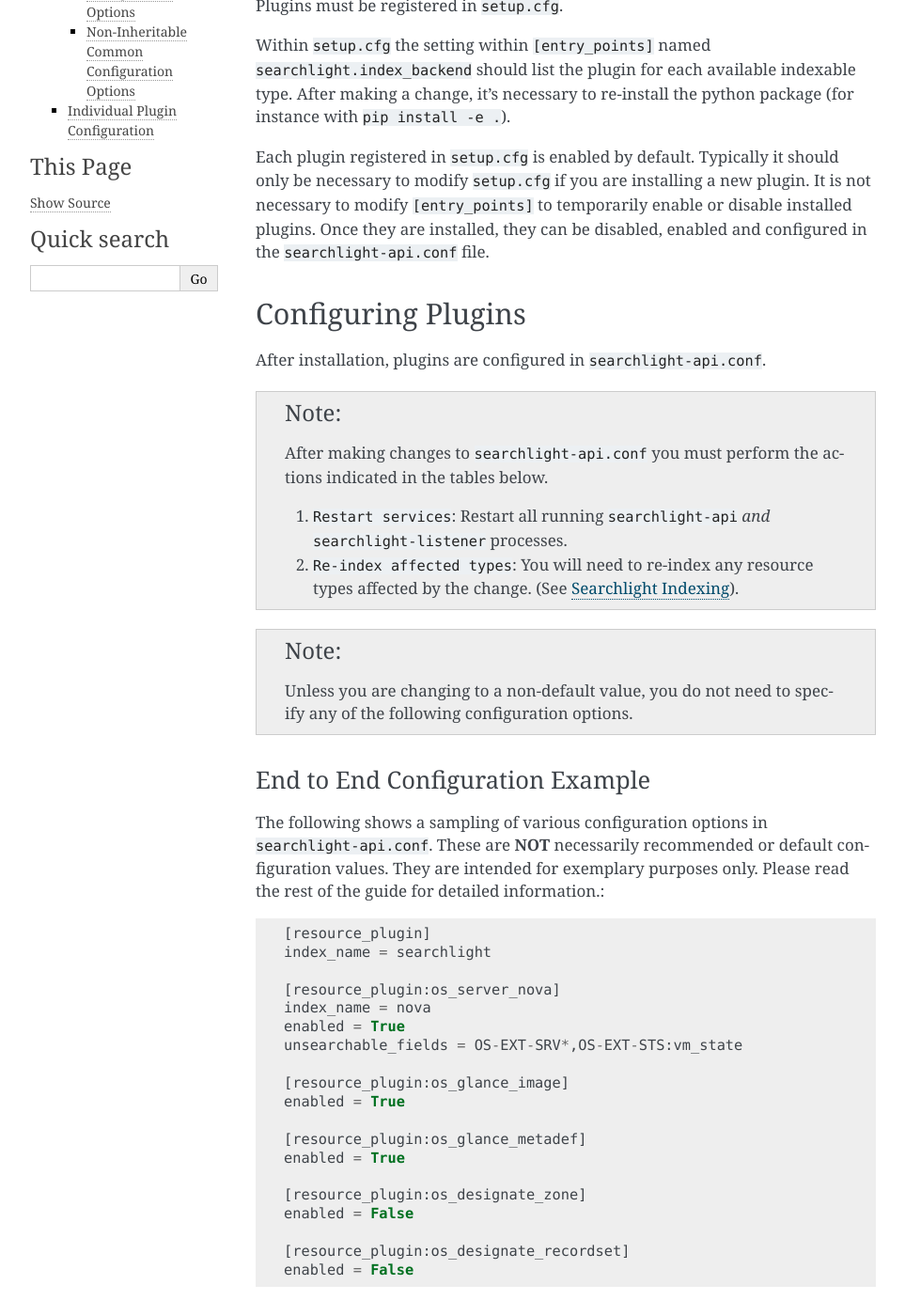
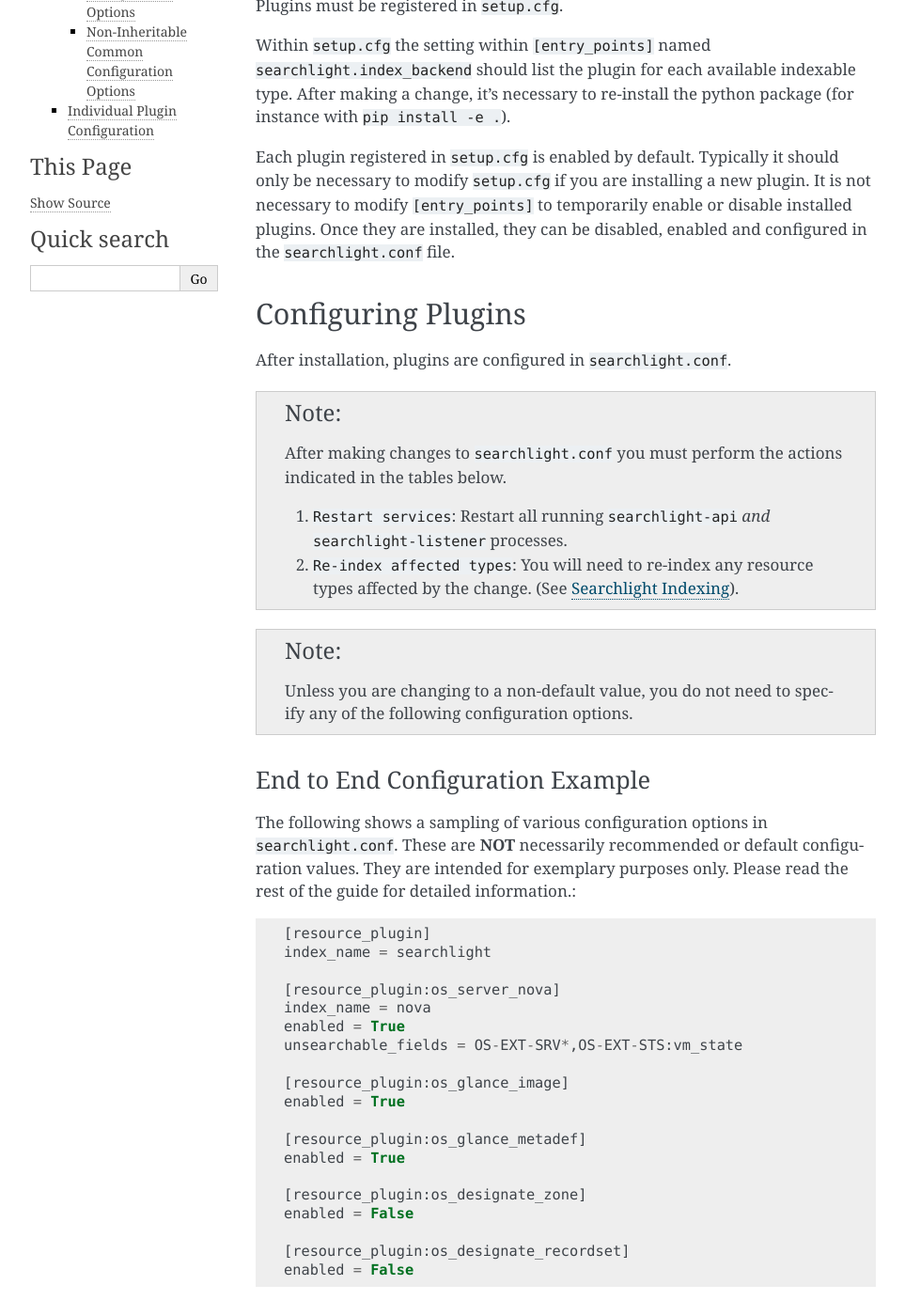
Before and after one commit to openstack-archive/searchlight, a Sphinx documentation site: the page built from doc/source/plugins.rst, in a window 1280 px wide and 1400 px high, scrolled down 302 px. Shown: the whole window at 94% size, without its empty margins (148-1111 px from the left). Built offline with Sphinx 7.4.7, drawn with Linux system fonts in a browser that asks for light colours; formulas are drawn with MathJax 3; the version number is read from the project's files by our own code; some of the changed text lies outside the part shown.

Commit message:
Rename default config
The default config file for searchlight is searchlight-api.conf despite
the fact it's used by the listener as well. It makes more sense to
rename the default to searchlight.conf.

Change-Id: I91744f02a27faa00f5ce082557cf78bf911fb085
Closes-bug: #1515015

```diff
--- a/doc/source/plugins.rst
+++ b/doc/source/plugins.rst
@@ -36,16 +36,16 @@ Each plugin registered in ``setup.cfg`` is enabled by default. Typically it
 should only be necessary to modify ``setup.cfg`` if you are installing a new
 plugin. It is not necessary to modify ``[entry_points]`` to temporarily
 enable or disable installed plugins. Once they are installed, they can be
-disabled, enabled and configured in the ``searchlight-api.conf`` file.
+disabled, enabled and configured in the ``searchlight.conf`` file.
 
 Configuring Plugins
 -------------------
 
-After installation, plugins are configured in ``searchlight-api.conf``.
+After installation, plugins are configured in ``searchlight.conf``.
 
 .. note::
 
-    After making changes to ``searchlight-api.conf`` you must perform the
+    After making changes to ``searchlight.conf`` you must perform the
     actions indicated in the tables below.
 
     1. ``Restart services``: Restart all running ``searchlight-api`` *and*
@@ -65,7 +65,7 @@ End to End Configuration Example
 ^^^^^^^^^^^^^^^^^^^^^^^^^^^^^^^^
 
 The following shows a sampling of various configuration options in
-``searchlight-api.conf``. These are **NOT** necessarily recommended
+``searchlight.conf``. These are **NOT** necessarily recommended
 or default configuration values. They are intended for exemplary purposes only.
 Please read the rest of the guide for detailed information.::
 
@@ -97,7 +97,7 @@ There are common configuration options that all plugins honor. They are split
 between *inheritable* options and *non-inheritable* options.
 
 **Inheritable** common configuration options may be specified in a default
-configuration group of ``[resource_plugin]`` in ``searchlight-api.conf`` and
+configuration group of ``[resource_plugin]`` in ``searchlight.conf`` and
 optionally overridden in a specific plugin's configuration. For example::
 
     [resource_plugin]
@@ -189,7 +189,7 @@ Non-Inheritable Common Configuration Options
 Individual Plugin Configuration
 ^^^^^^^^^^^^^^^^^^^^^^^^^^^^^^^
 
-Individual plugins may also be configured in  ``searchlight-api.conf``.
+Individual plugins may also be configured in  ``searchlight.conf``.
 
 .. note::
 
--- a/doc/source/plugins/designate.rst
+++ b/doc/source/plugins/designate.rst
@@ -36,8 +36,8 @@ general configuration information, and an example complete configuration.
     Unless you are changing to a non-default value, you do not need to
     specify any of the following configuration options.
 
-searchlight-api.conf
---------------------
+searchlight.conf
+----------------
 
 Plugin: OS::Designate::Zone
 ^^^^^^^^^^^^^^^^^^^^^^^^^^^
@@ -95,7 +95,7 @@ local.conf (devstack)
     1. Prior to stacking: modify the searchlight post config section in
        ``local.conf`` by adding a ``[[post-config|$SEARCHLIGHT_CONF]]`` section.
 
-    2. After stacking: manually edit the ``searchlight-api.conf`` file.
+    2. After stacking: manually edit the ``searchlight.conf`` file.
 
 The Designate plugin must be enabled and run with devstack to include Designate
 with your devstack deployment. Follow the instructions here:
--- a/doc/source/plugins/glance.rst
+++ b/doc/source/plugins/glance.rst
@@ -36,8 +36,8 @@ general configuration information, and an example complete configuration.
     Unless you are changing to a non-default value, you do not need to
     specify any of the following configuration options.
 
-searchlight-api.conf
---------------------
+searchlight.conf
+----------------
 
 Plugin: OS::Glance::Image
 ^^^^^^^^^^^^^^^^^^^^^^^^^
@@ -56,7 +56,7 @@ the same property protections files and configured to use that file. A
 sample configuration file is included in the repo and may be used for testing.
 
 To configure it, add a ``property_protection_file`` property with a path
-to the file in ``searchlight-api.conf``. For example::
+to the file in ``searchlight.conf``. For example::
 
     property_protection_file = /etc/searchlight/property-protections-roles.conf
 
--- a/doc/source/plugins/nova.rst
+++ b/doc/source/plugins/nova.rst
@@ -36,8 +36,8 @@ general configuration information, and an example complete configuration.
     Unless you are changing to a non-default value, you do not need to
     specify any of the following configuration options.
 
-searchlight-api.conf
---------------------
+searchlight.conf
+----------------
 
 Plugin: OS::Nova::Server
 ^^^^^^^^^^^^^^^^^^^^^^^^
```
Also changed, not shown: doc/source/authentication.rst (+6 -6 lines), doc/source/dev-environment.rst (+6 -6 lines), 7 other files.
